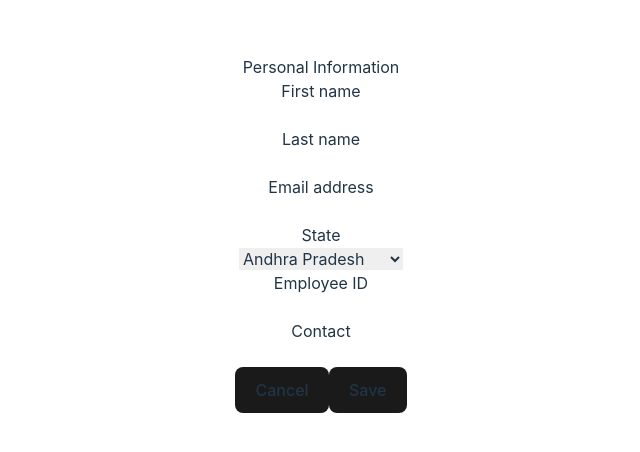
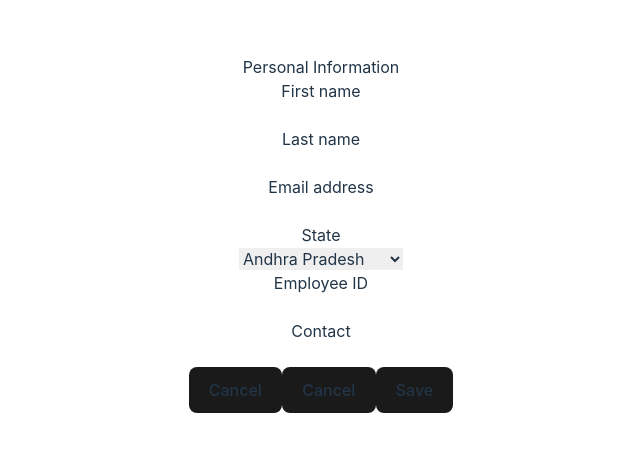
Before and after one commit to harshtalrejaa/RIL_Internship_Project, a React (Vite) app in the folder my-project/: page /1/1 in a window 1280 px wide. Shown: the part 156-608 px from the top of the page, without its empty margins (319-959 px from the left). Built offline with nearby package versions, Linux system fonts and the light colour scheme.

Commit message:
Form new upload button

```diff
--- a/my-project/src/components/FormBuilder/FormBuilder.jsx
+++ b/my-project/src/components/FormBuilder/FormBuilder.jsx
@@ -168,6 +168,7 @@ function FormBuilder() {
           </div>
         </div>
         <div className="mt-6 flex items-center justify-end gap-x-6">
+        <button onClick={cancel} type="button" className="text-sm font-semibold leading-6 text-black">Cancel</button>
           <button onClick={cancel} type="button" className="text-sm font-semibold leading-6 text-black">Cancel</button>
           <button type="submit" className="rounded-md bg-indigo-600 px-3 py-2 text-sm font-semibold text-black shadow-sm hover:bg-indigo-500 focus-visible:outline focus-visible:outline-2 focus-visible:outline-offset-2 focus-visible:outline-indigo-600">Save</button>
         </div>
```
Also changed, not shown: 1 other file (tests, documents, lock files or other folders).
